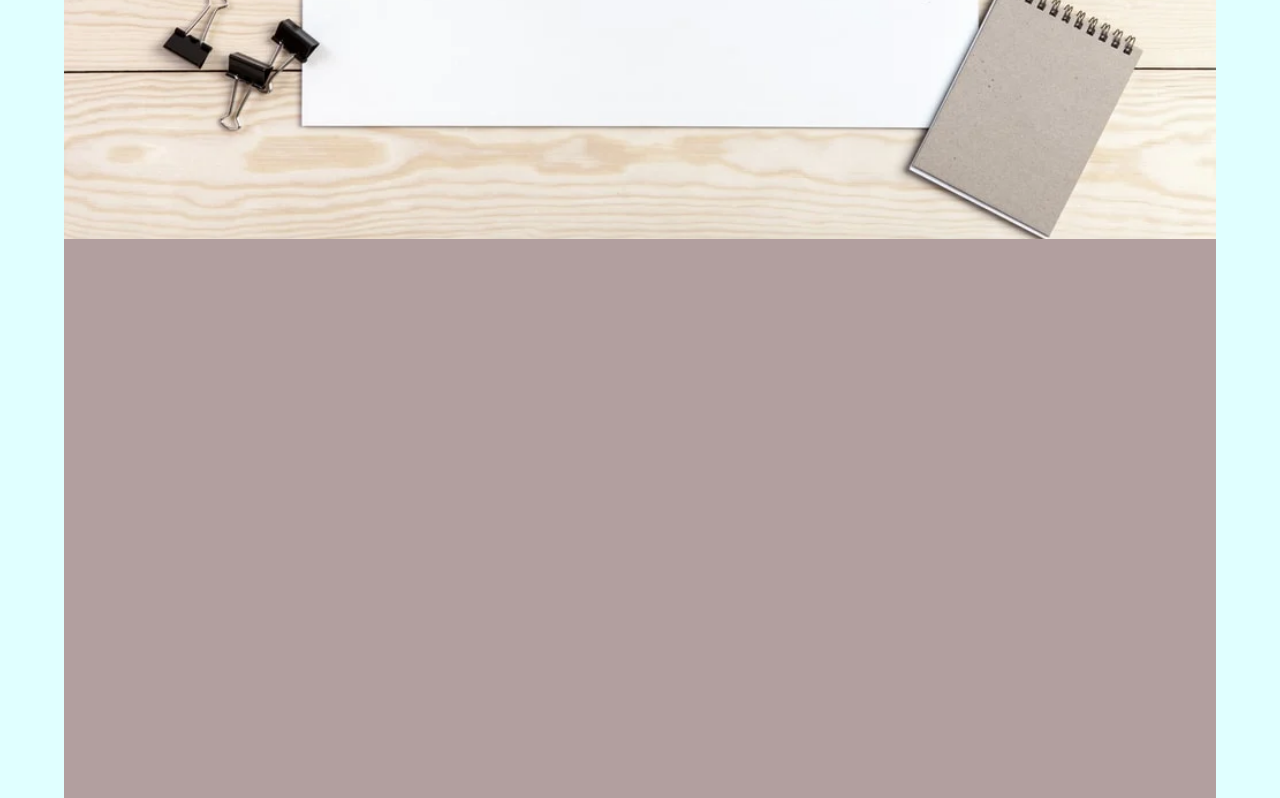
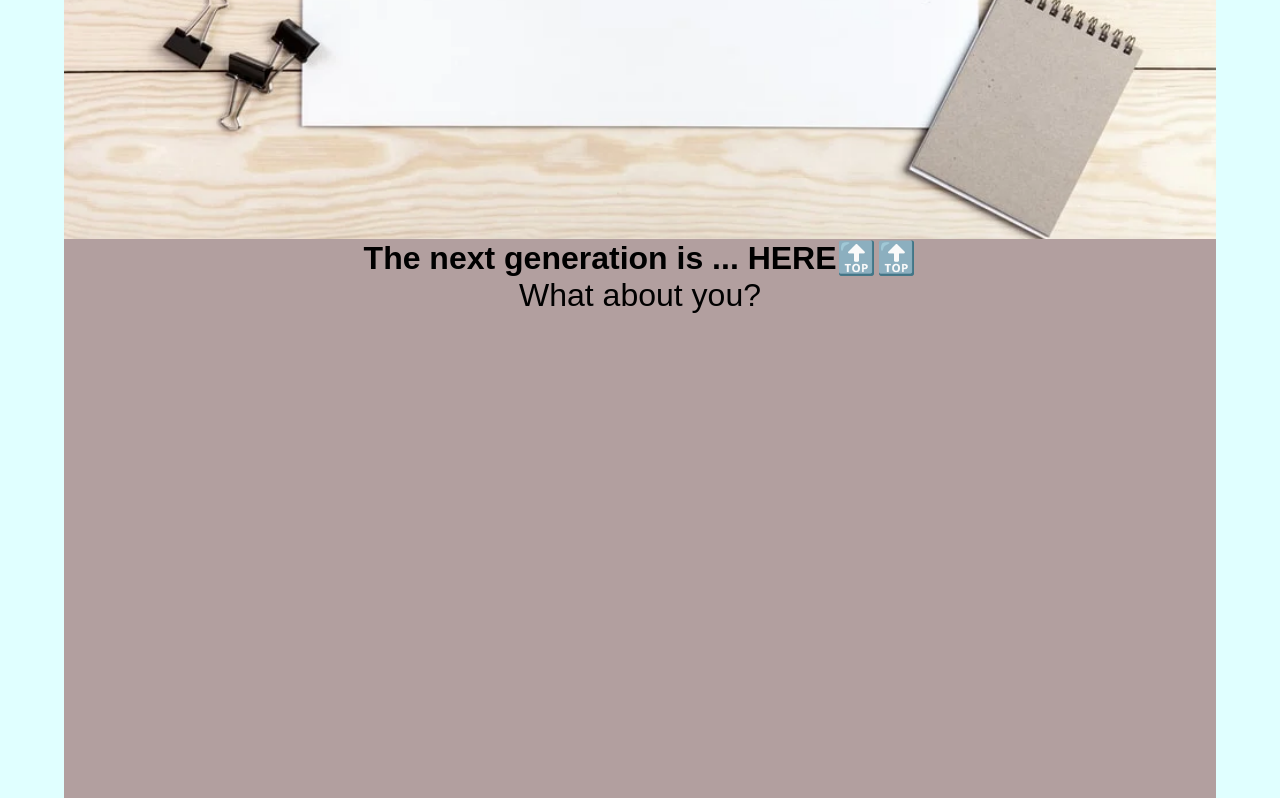
Before and after one commit to PedroRocha-a22003766/portfolio, a Django app: page / in a window 1280 px wide. Shown: the part 625-1423 px from the top of the page. Run offline with Django 4.2, Linux system fonts and the light colour scheme; the visitor is signed in with stand-in values (Sample User, id 1); parts of the project's set-up code (start-up, migrations or seed data) failed here and were passed over.

Commit message:
alteracoes finais

```diff
--- a/portfolio/templates/portfolio/home.html
+++ b/portfolio/templates/portfolio/home.html
@@ -4,7 +4,8 @@
     <main class="home"></main>
 
     <article class="first">
-        <b><p></p></b>
+        <b><p>The next generation is ... HERE🔝🔝</p></b>
+        <p>What about you?</p>
         <div class="home"></div>
     </article>
 
```
